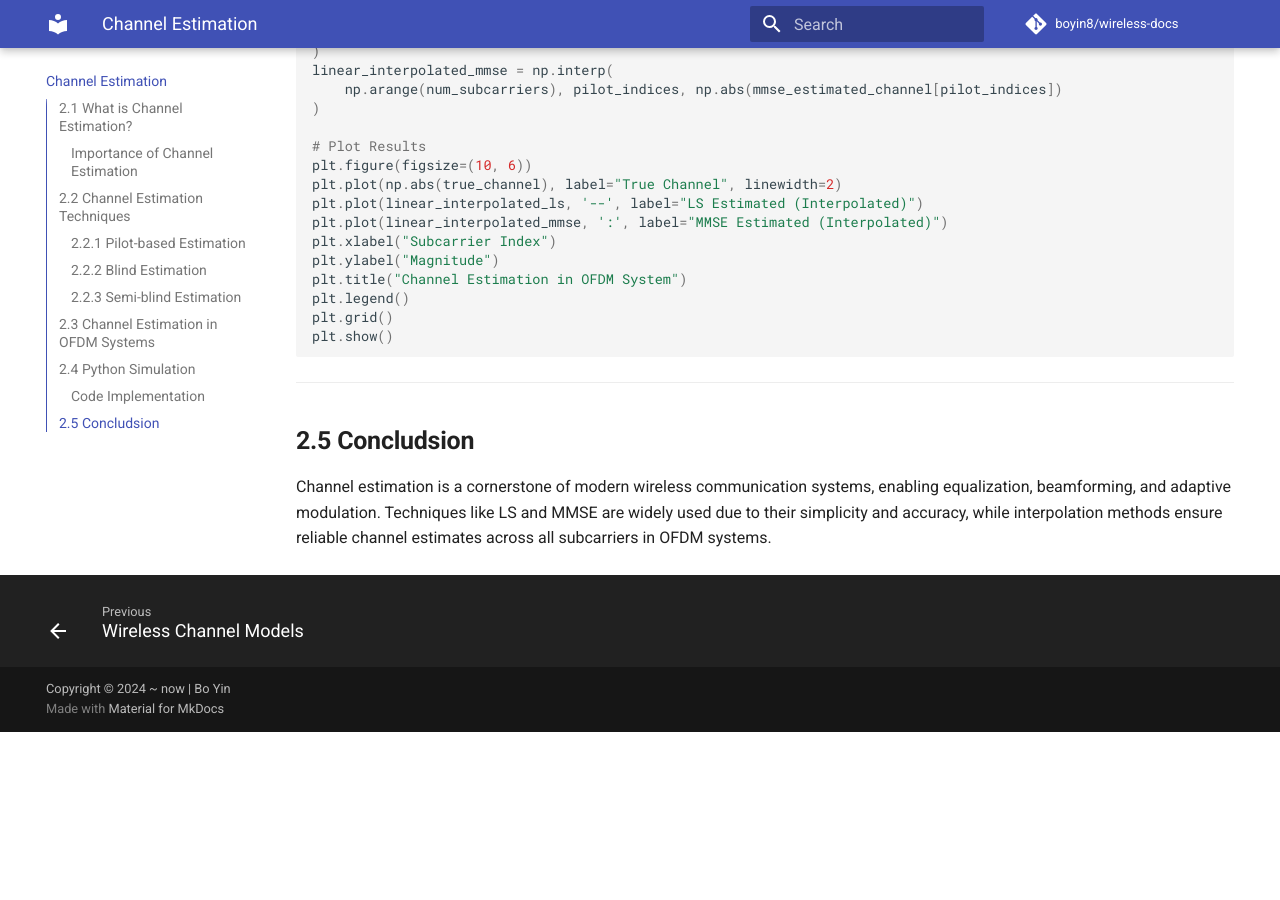
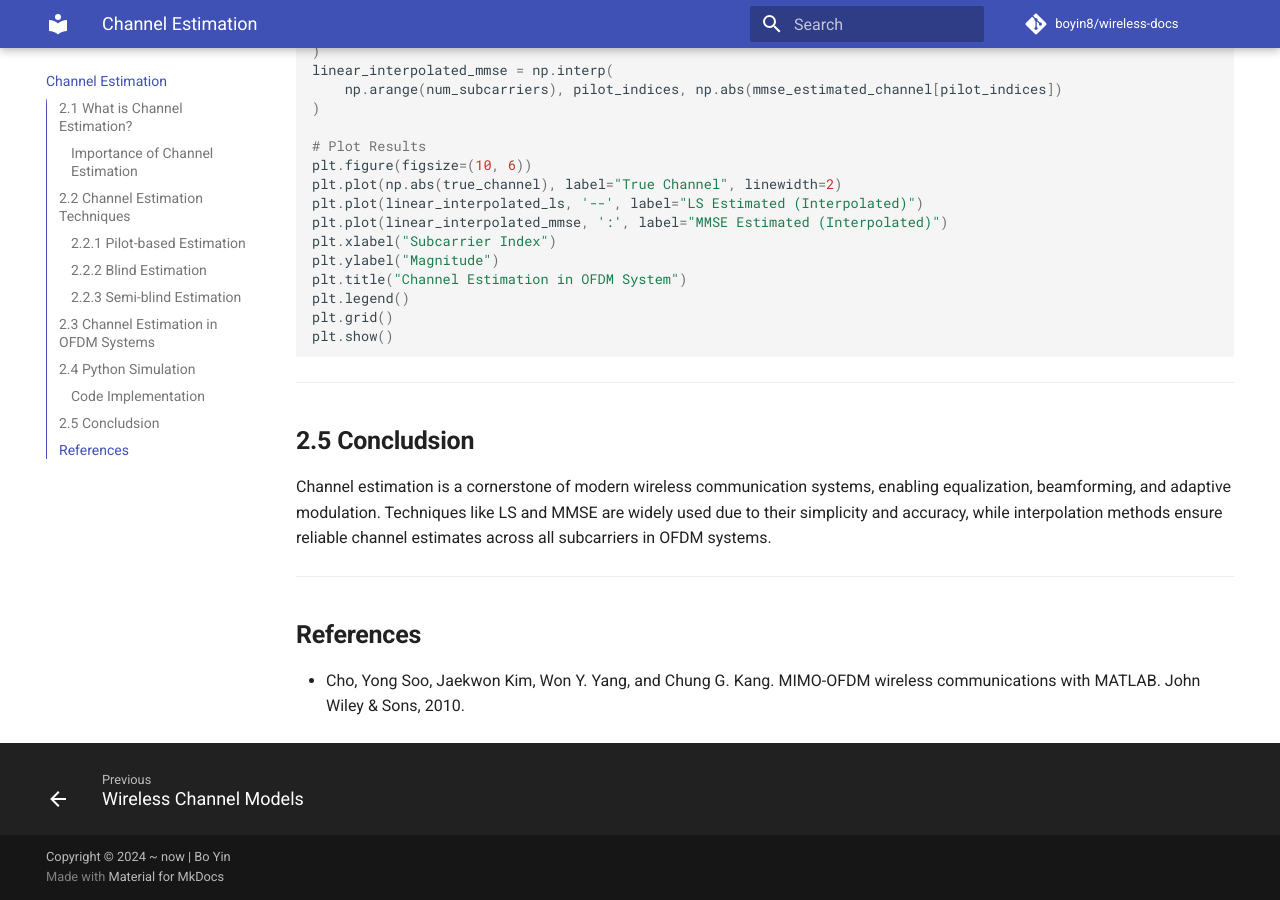
Before and after one commit to boyin8/wireless-docs, an MkDocs documentation site: the page built from docs/channel_estimation.md, in a window 1280 px wide and 900 px high, scrolled down 3051 px. Built offline with MkDocs 1.6.1 and Material for MkDocs 9.7.7, drawn with Linux system fonts in a browser that asks for light colours; comment, search, counter and statistics services are not loaded; before the commit the page ends 3783 px from its top, so only the background shows below that.

Commit message:
Update channel_estimation.md

```diff
--- a/docs/channel_estimation.md
+++ b/docs/channel_estimation.md
@@ -146,3 +146,8 @@ plt.show()
 
 ## **2.5 Concludsion**
 Channel estimation is a cornerstone of modern wireless communication systems, enabling equalization, beamforming, and adaptive modulation. Techniques like LS and MMSE are widely used due to their simplicity and accuracy, while interpolation methods ensure reliable channel estimates across all subcarriers in OFDM systems.
+
+---
+
+## **References**
+- Cho, Yong Soo, Jaekwon Kim, Won Y. Yang, and Chung G. Kang. MIMO-OFDM wireless communications with MATLAB. John Wiley & Sons, 2010.
```
